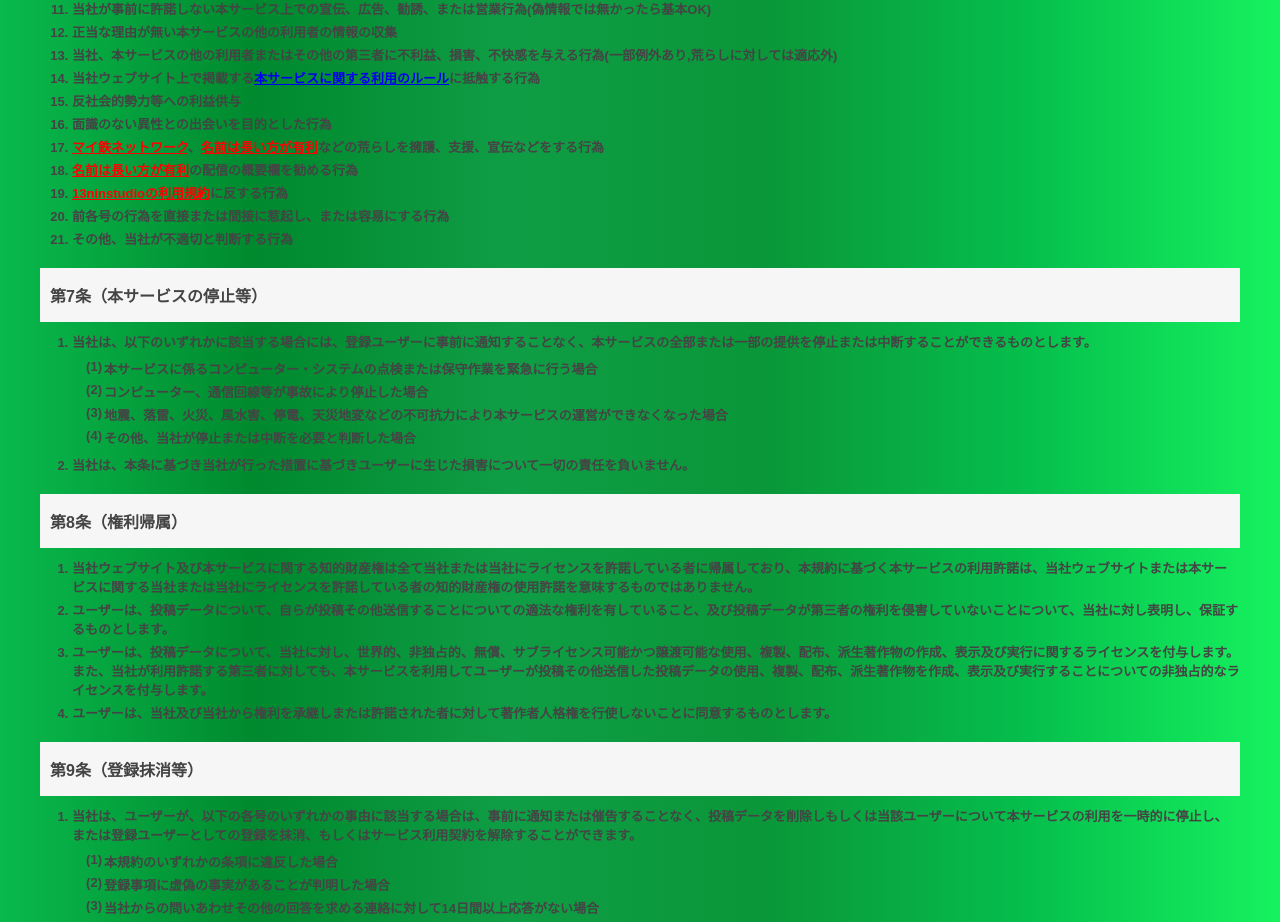
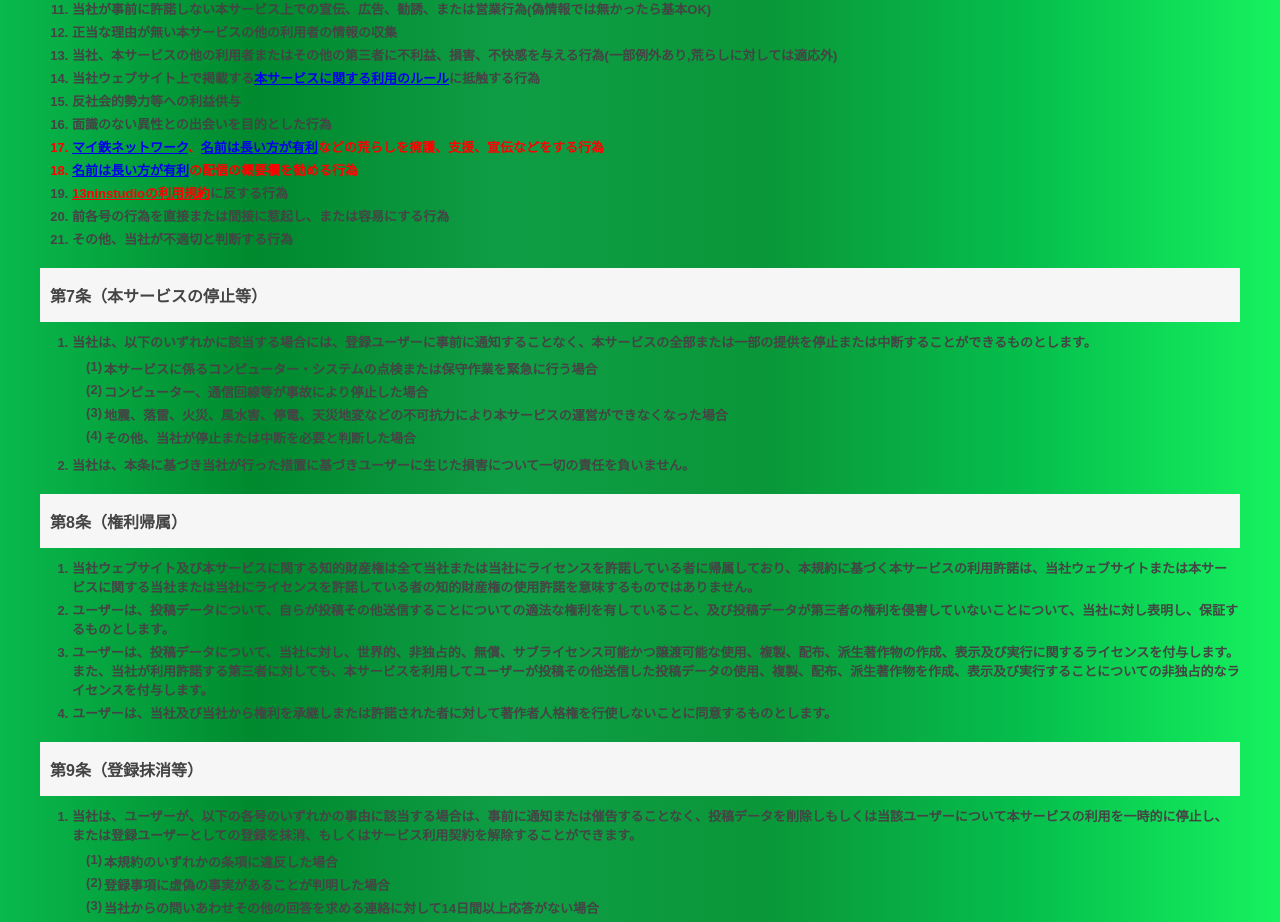
Before and after one commit to sakitibi/AsakuraWiki, a Next.js app: page /policies in a window 1280 px wide. Shown: the part 2391-3313 px from the top of the page. Built offline with nearby package versions, Linux system fonts and the light colour scheme; no server answers; what @supabase/auth-helpers-react would draw is missing.

Commit message:
コミットされました

```diff
--- a/pages/policies.tsx
+++ b/pages/policies.tsx
@@ -109,17 +109,16 @@ export default function Policies(){
                                 <li>当社ウェブサイト上で掲載する<a href="/rules">本サービスに関する利用のルール</a>に抵触する行為</li>
                                 <li>反社会的勢力等への利益供与</li>
                                 <li>面識のない異性との出会いを目的とした行為</li>
-                                <li>
+                                <li className="danger_list">
                                     <strong>
-                                        <a className="danger_list" href="https://wikiwiki.jp/maitestu-net">マイ鉄ネットワーク</a>、
-                                        <a className="danger_list" href="https://youtube.com/@NMNGyuri">名前は長い方が有利</a>
+                                        <a href="https://wikiwiki.jp/maitestu-net">マイ鉄ネットワーク</a>、
+                                        <a href="https://youtube.com/@NMNGyuri">名前は長い方が有利</a>
                                         などの荒らしを擁護、支援、宣伝などをする行為
                                     </strong>
                                 </li>
-                                <li>
+                                <li className="danger_list">
                                     <strong>
-                                        <a className="danger_list" href="https://youtube.com/@NMNGyuri">名前は長い方が有利</a>
-                                        の配信の概要欄を勧める行為
+                                        <a href="https://youtube.com/@NMNGyuri">名前は長い方が有利</a>の配信の概要欄を勧める行為
                                     </strong>
                                 </li>
                                 <li><a className="danger_list" href="https://sakitibi-com9.webnode.jp/page/10">13ninstudioの利用規約</a>に反する行為</li>
```
